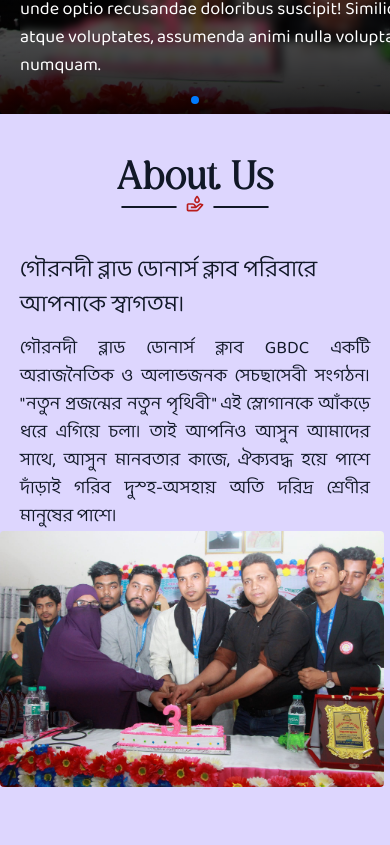
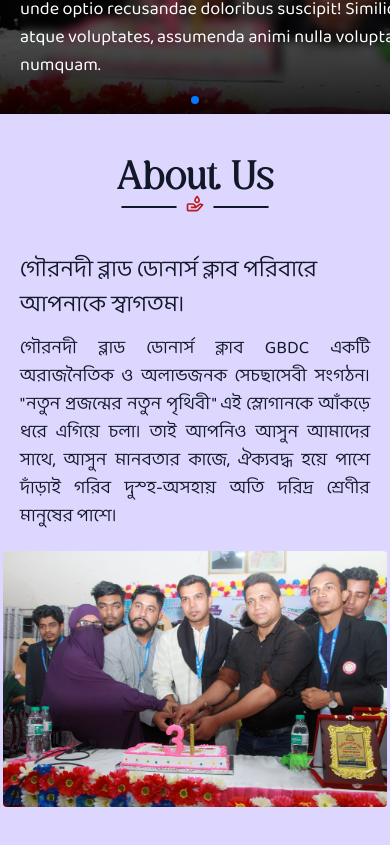
Before and after one commit to AariyanApu/gbdc, a Next.js app in the folder client/: page / in a window 390 px wide. Shown: the part 524-1369 px from the top of the page. Built offline with nearby package versions, Linux system fonts and the light colour scheme.

Commit message:
update animation

```diff
--- a/client/src/components/SectionHeading.jsx
+++ b/client/src/components/SectionHeading.jsx
@@ -1,8 +1,8 @@
 'use client';
 
+import { motion } from 'framer-motion';
 import { DonateBloodIcon } from '@/utils/icons';
 import { zoomIn } from '@/utils/motion';
-import { motion } from 'framer-motion';
 import DashLIne from './DashLIne';
 
 export default function SectionHeading() {
--- a/client/src/sections/About.jsx
+++ b/client/src/sections/About.jsx
@@ -35,7 +35,7 @@ export default function About() {
             textStyles="mb-3 text-[23px] sm:mt-7 sm:text-left"
           />
           <motion.div
-            variants={fadeIn('up', 'tween', 1.2, 1)}
+            variants={fadeIn('up', 'tween', 1, 0.7)}
             className=" text-justify text-lg sm:w-[450px] "
           >
             গৌরনদী ব্লাড ডোনার্স ক্লাব GBDC একটি অরাজনৈতিক ও অলাভজনক সেচছাসেবী
@@ -44,7 +44,7 @@ export default function About() {
             পাশে দাঁড়াই গরিব দুস্হ-অসহায় অতি দরিদ্র শ্রেণীর মানুষের পাশে।
           </motion.div>
         </div>
-        <motion.div variants={fadeIn('up', 'tween', 1.5, 1)} className="w-96">
+        <motion.div variants={fadeIn('up', 'tween', 1.2, 0.7)} className="w-96 mx-auto sm:mx-0 mt-5 sm:mt-0">
           {' '}
           <Image
             src={groupPhoto}
```
Also changed, not shown: client/todo.txt.
